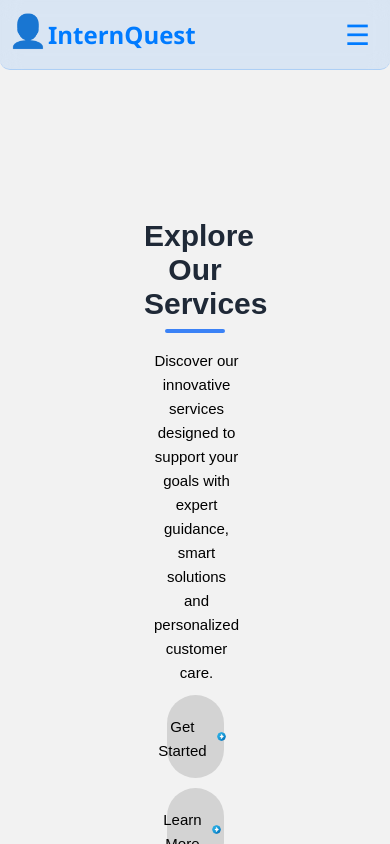
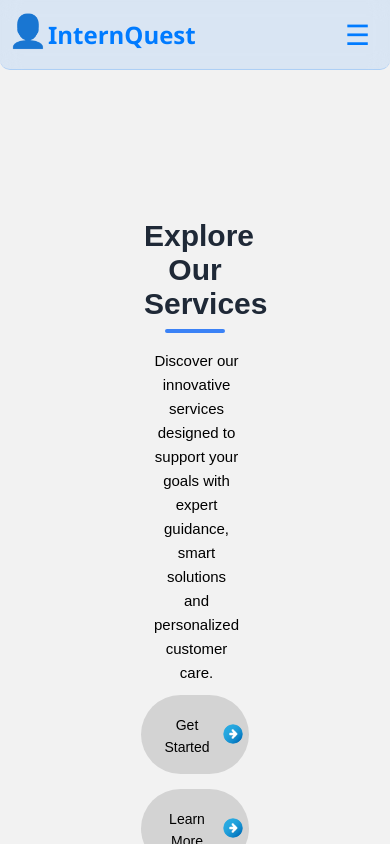
Before and after one commit to kaveenskn/InternQuest-web-Group2, a React (Vite) app: page /employers in a window 390 px wide. Built offline with nearby package versions, Linux system fonts and the light colour scheme.

Commit message:
Update Employee Hero Section

```diff
--- a/src/styles/EmployeeFooter.css
+++ b/src/styles/EmployeeFooter.css
@@ -78,7 +78,7 @@
 .card-title {
   font-size: 1.4em;
   color: #333;
-  margin-bottom: 15px;
+  margin-bottom: 5px;
   font-weight: 600;
 }
 
@@ -86,7 +86,7 @@
   font-size: 0.95em;
   color: #666;
   line-height: 1.6;
-  margin-bottom: 25px;
+  margin-bottom: 5px;
 }
 
 .read-more {
--- a/src/styles/emDashboard.css
+++ b/src/styles/emDashboard.css
@@ -172,29 +172,30 @@
 
   .button-group {
     flex-direction: column;
-    gap: 10px;
+    align-items: center;
+    gap: 15px;
   }
 
   .hero-explore1,
   .hero-explore2 {
-    margin-top: 0;
-    width: 50%;
-    justify-content: center;
-    padding-left: 0;
+    width: 80%;
+    padding-left: 20px;
+  }
+
+  .hero-explore1 p,
+  .hero-explore2 p {
+    font-size: 14px;
   }
 
   .style-arrow {
-    width: 18%;
-    background-size: cover;
-    border-radius: 10px;
-  }
-  .image-section .styled-image1 {
-    width: 150%;
-    margin: 0px auto;
-    display: block;
+    width: 20px;
+    height: 20px;
   }
 
-  .image-section .styled-image2 {
-    display: none;
+  .image-section .styled-image1 {
+    width: 100%;
+    max-width: 100%;
+    height: auto;
+    padding-top: 5px;
   }
 }
```
